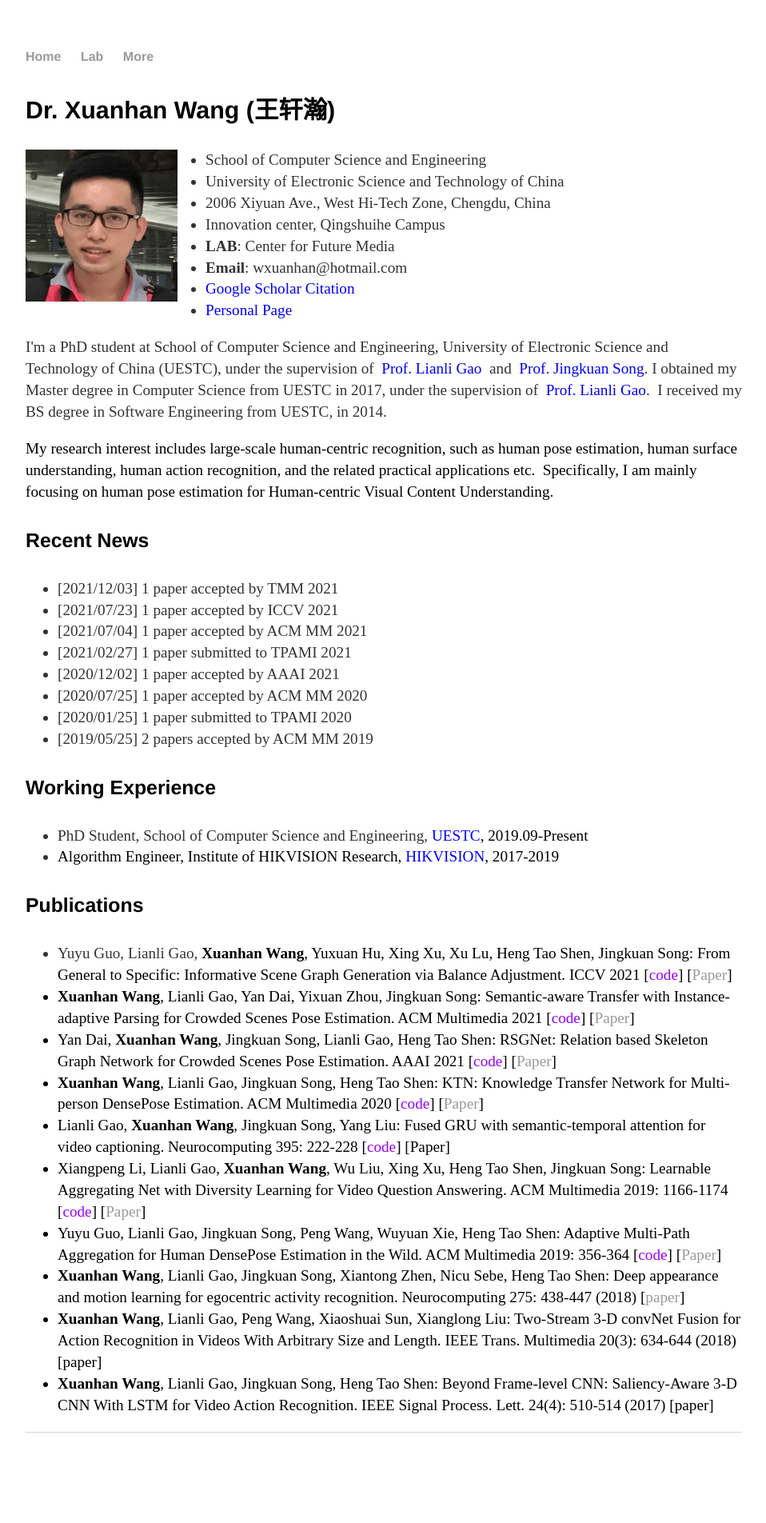
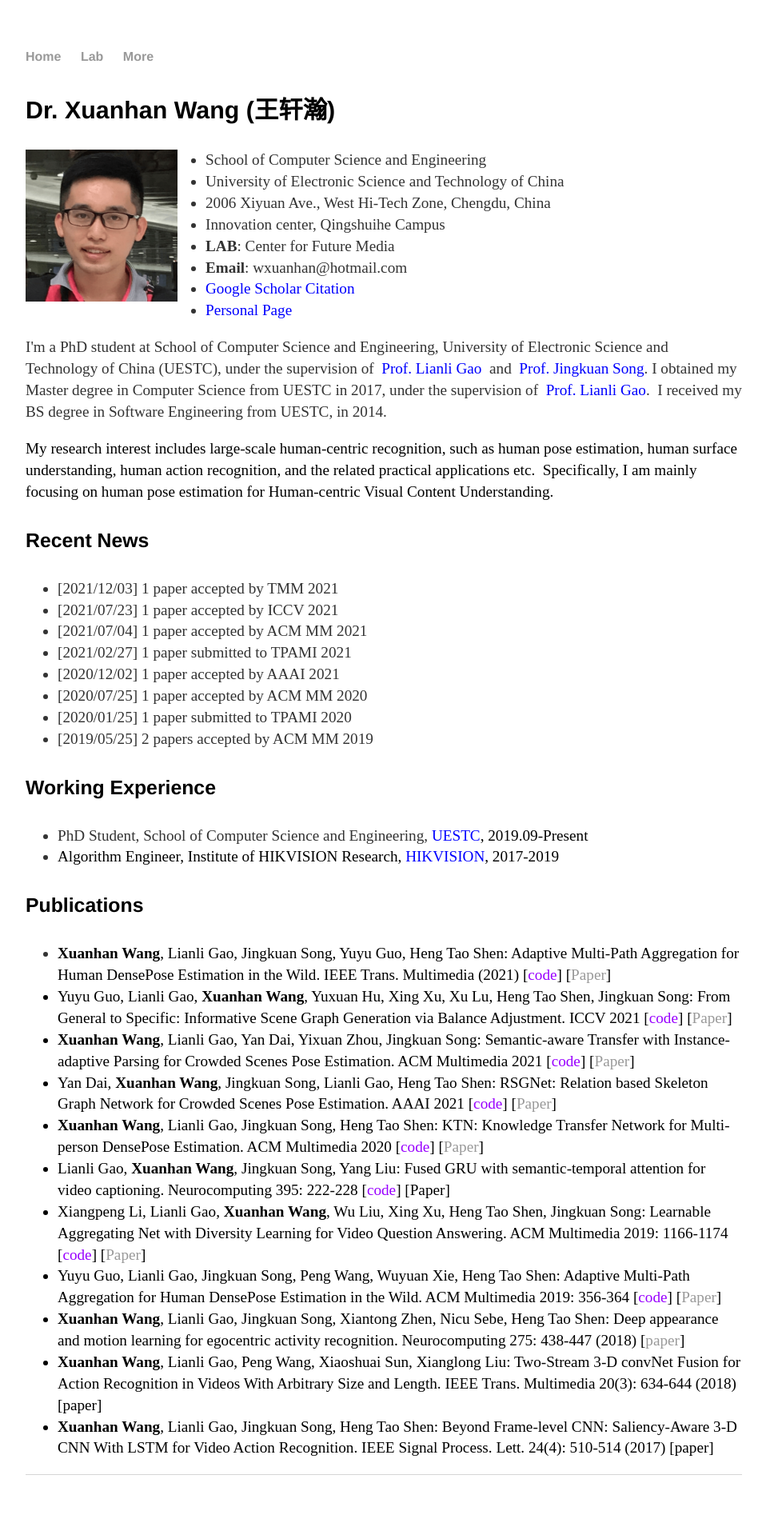
Before and after one commit to cfm-wxh/xuanhanwang.github.io, a Jekyll site: the page built from index.html, in a window 1280 px wide. Shown: the whole page at 80% size, without its empty margins (160-1118 px from the left). Built offline with Jekyll 4.4.1, drawn with Linux system fonts in a browser that asks for light colours; before the commit the page ends 1851 px from its top, so only the background shows below that.

Commit message:
Update index.html

```diff
--- a/index.html
+++ b/index.html
@@ -52,6 +52,7 @@ title: Xuanhan Wang, UESTC
 
 <h4>Publications</h4>
 	<ul>
+		<li><font ><font color="#000000"><b><font color="#000000">Xuanhan Wang</b><font color="#000000">, Lianli Gao, Jingkuan Song, Yuyu Guo, Heng Tao Shen: Adaptive Multi-Path Aggregation for Human DensePose Estimation in the Wild. IEEE Trans. Multimedia (2021) [</font><a href="https://github.com/stoa-xh91/AMA-net" rel="nofollow"><font color="#9900ff">code</font></a><font color="#000000">] [<a href="" rel="nofollow">Paper</a>]</font></font></li>
 		<li>Yuyu Guo, Lianli Gao, <font ><font color="#000000"><b><font color="#000000">Xuanhan Wang</b><font color="#000000">, Yuxuan Hu, Xing Xu, Xu Lu, Heng Tao Shen, Jingkuan Song: From General to Specific: Informative Scene Graph Generation via Balance Adjustment. ICCV 2021 [</font><a href="" rel="nofollow"><font color="#9900ff">code</font></a><font color="#000000">] [<a href="https://arxiv.org/abs/2108.13129" rel="nofollow">Paper</a>]</font></font></li>
 		<li><font ><font color="#000000"><b><font color="#000000">Xuanhan Wang</b><font color="#000000">, Lianli Gao, Yan Dai, Yixuan Zhou, Jingkuan Song: Semantic-aware Transfer with Instance-adaptive Parsing for Crowded Scenes Pose Estimation. ACM Multimedia 2021 [</font><a href="https://github.com/stoa-xh91/STIP" rel="nofollow"><font color="#9900ff">code</font></a><font color="#000000">] [<a href="" rel="nofollow">Paper</a>]</font></font></li>
 		<li>Yan Dai, <font ><font color="#000000"><b><font color="#000000">Xuanhan Wang</b><font color="#000000">, Jingkuan Song, Lianli Gao, Heng Tao Shen: RSGNet: Relation based Skeleton Graph Network for Crowded Scenes Pose Estimation. AAAI 2021 [</font><a href="https://github.com/vikki-dai/RSGNet" rel="nofollow"><font color="#9900ff">code</font></a><font color="#000000">] [<a href="" rel="nofollow">Paper</a>]</font></font></li>
```
